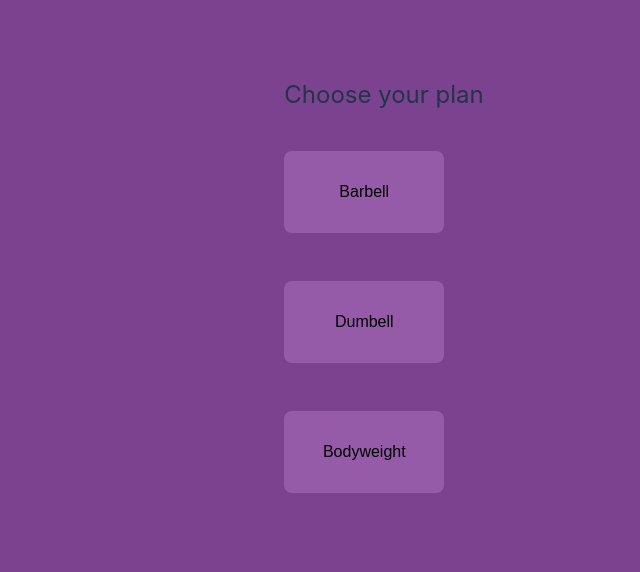
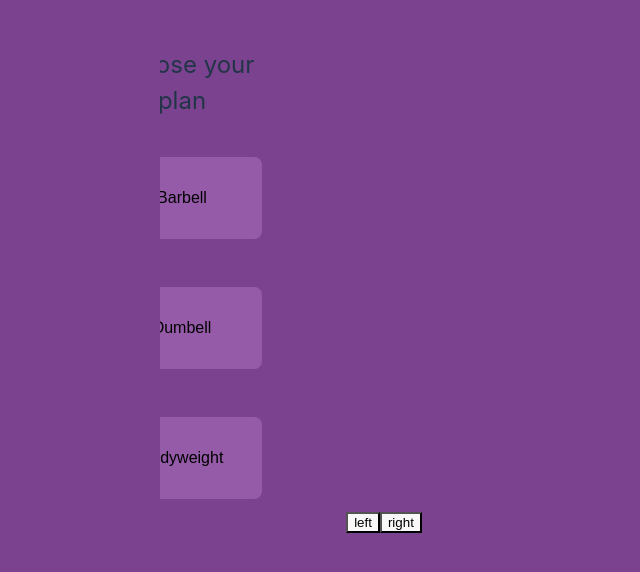
Before and after one commit to AroonSalotra/push-it, a React (Vite) app: page / in a window 1280 px wide. Shown: the part 126-698 px from the top of the page, without its empty margins (256-896 px from the left). Built offline with nearby package versions, Linux system fonts and the light colour scheme.

Commit message:
add RegisterBtn componenet with props

```diff
--- /dev/null
+++ b/components/RegisterBtn.jsx
@@ -0,0 +1,12 @@
+const RegisterBtn = (props) => {
+
+    const {body} = props;
+
+    return (
+        <button>
+            {body}
+        </button>
+     );
+}
+
+export default RegisterBtn;
--- a/components/RegisterForm.jsx
+++ b/components/RegisterForm.jsx
@@ -1,16 +1,29 @@
-import ButtonForm from "./ButtonForm";
+import RegisterSlide01 from "./RegisterSlide01";
+import { useState } from "react";
+import RegisterBtn from "./RegisterBtn";
 
 const RegisterForm = () => {
+  const [index, setIndex] = useState(100);
+
   return (
     <>
-      <form action="" onSubmit={(e) => e.preventDefault()}>
-        <fieldset className="form-container">
-          <legend className="form-title">Choose your plan</legend>
-          <ButtonForm body={"Barbell"} />
-          <ButtonForm body={"Dumbell"} />
-          <ButtonForm body={"Bodyweight"} />
-        </fieldset>
+      <form
+        action=""
+        onSubmit={(e) => e.preventDefault()}
+        className="form-container"
+      >
+        <div
+          className="form-slide"
+          style={{ transform: `translateX(-${index}%` }}
+        >
+          <RegisterSlide01 />
+          <RegisterSlide01 />
+          <RegisterSlide01 />
+        </div>
       </form>
+
+      <RegisterBtn body="left" />
+      <RegisterBtn body="right" />
     </>
   );
 };
--- /dev/null
+++ b/components/RegisterSlide01.jsx
@@ -0,0 +1,16 @@
+import ButtonForm from "./ButtonForm";
+
+const RegisterSlide01 = () => {
+  return (
+    <>
+      <fieldset className="form-section">
+        <legend className="form-title">Choose your plan</legend>
+        <ButtonForm body={"Barbell"} />
+        <ButtonForm body={"Dumbell"} />
+        <ButtonForm body={"Bodyweight"} />
+      </fieldset>
+    </>
+  );
+};
+
+export default RegisterSlide01;
--- a/src/App.css
+++ b/src/App.css
@@ -34,12 +34,25 @@
   cursor: pointer;
 }
 
+.form-container {
+  width: 100%;
+  max-width: 448px;
+  overflow: hidden;
+  transition: transform 1s ease;
+}
+
+.form-slide {
+  display: flex;
+  justify-content: start;
+  transition: transform 1s ease;
+}
+
 .form-title {
   font-size: 1.5rem;
   padding: 2rem 0rem;
 }
 
-.form-container {
+.form-section {
   display: flex;
   flex-direction: column;
   gap: 3rem;
```
Also changed, not shown: components/RegisterSlide02.jsx (added, +16 -0 lines).
